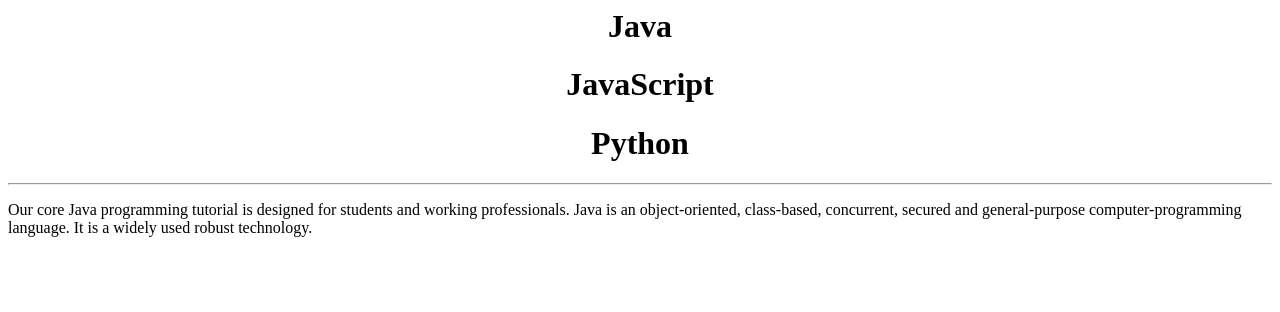
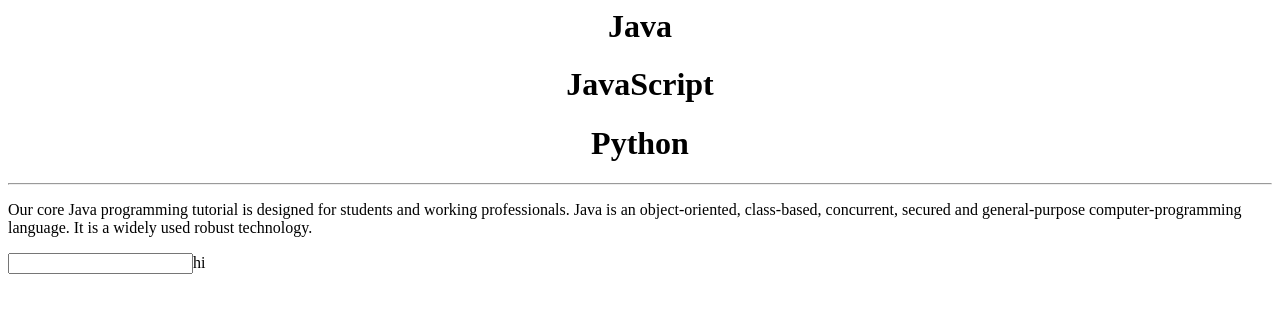
Before and after one commit to priya-32/Html, a plain HTML site: page index.html in a window 1280 px wide. Drawn offline with Linux system fonts and the light colour scheme.

Commit message:
branch2 updated

```diff
--- a/index.html
+++ b/index.html
@@ -7,3 +7,5 @@
 <p>
     Our core Java programming tutorial is designed for students and working professionals. Java is an object-oriented, class-based, concurrent, secured and general-purpose computer-programming language. It is a widely used robust technology.
 </p>
+
+<input >hi</input>
```
